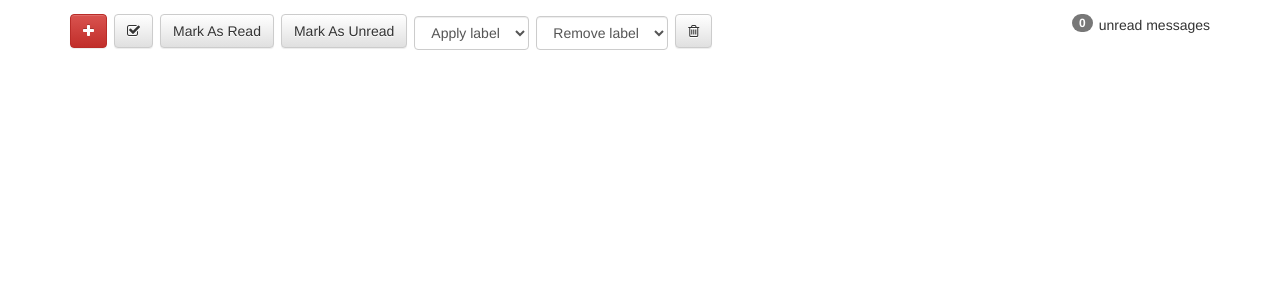
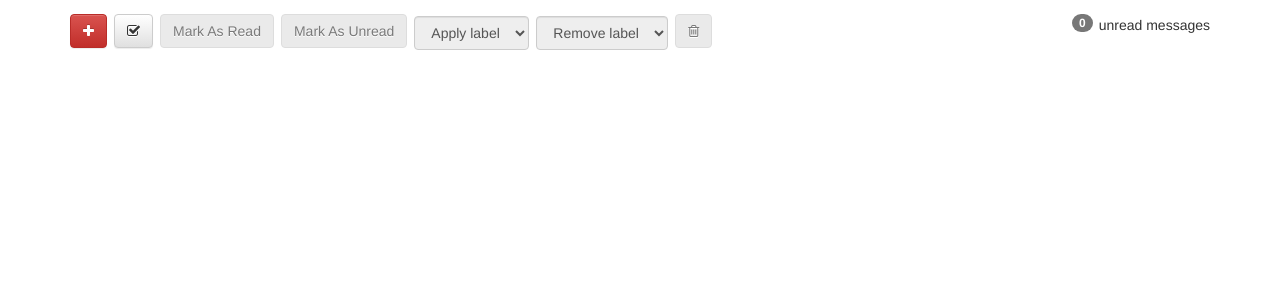
Before and after one commit to Truvisory/inbox, a React (Create React App) app: page / in a window 1280 px wide. Shown: the top 300 px of the page. Built offline with nearby package versions, Linux system fonts and the light colour scheme; no server answers.

Commit message:
Button state changes when no messages selected

```diff
--- a/src/components/Toolbar.js
+++ b/src/components/Toolbar.js
@@ -1,6 +1,7 @@
 import React from 'react';
 
 const Toolbar = (props) => {
+  const disabledWhenNothingSelected = props.selectedIndicator === 0 ? "disabled" : ""
     return (
       <div className="row toolbar">
         <div className="col-md-12">
@@ -19,29 +20,44 @@ const Toolbar = (props) => {
                 ? "fa fa-check-square-o"
                 : props.selectedIndicator === 0
                   ? "fa fa-square-o"
-                  : "fa fa-minus-square-o" }>
+                  : "fa fa-minus-square-o"}>
             </i>
           </button>
 
-          <button className="btn btn-default" onClick={props.markedRead}>Mark As Read</button>
+          <button
+            className="btn btn-default"
+            disabled={disabledWhenNothingSelected}
+            onClick={props.markedRead}>Mark As Read</button>
 
-          <button className="btn btn-default" onClick={props.markedUnread}>Mark As Unread</button>
+          <button
+            className="btn btn-default"
+            disabled={disabledWhenNothingSelected}
+            onClick={props.markedUnread}>Mark As Unread</button>
 
-          <select className="form-control label-select" onChange={props.applyLabel}>
+          <select
+            className="form-control label-select"
+            disabled={disabledWhenNothingSelected}
+            onChange={props.applyLabel}>
               <option>Apply label</option>
               <option value="dev">dev</option>
               <option value="personal">personal</option>
               <option value="gschool">gschool</option>
           </select>
 
-          <select className="form-control label-select" onChange={props.removeLabel}>
+          <select
+            className="form-control label-select"
+            disabled={disabledWhenNothingSelected}
+            onChange={props.removeLabel}>
               <option>Remove label</option>
               <option value="dev">dev</option>
               <option value="personal">personal</option>
               <option value="gschool">gschool</option>
           </select>
 
-          <button className="btn btn-default" onClick={props.delete}>
+          <button
+            className="btn btn-default"
+            disabled={disabledWhenNothingSelected}
+            onClick={props.delete}>
               <i className="fa fa-trash-o"></i>
           </button>
         </div>
```
Lines whose indentation alone changed are shown as unchanged.
